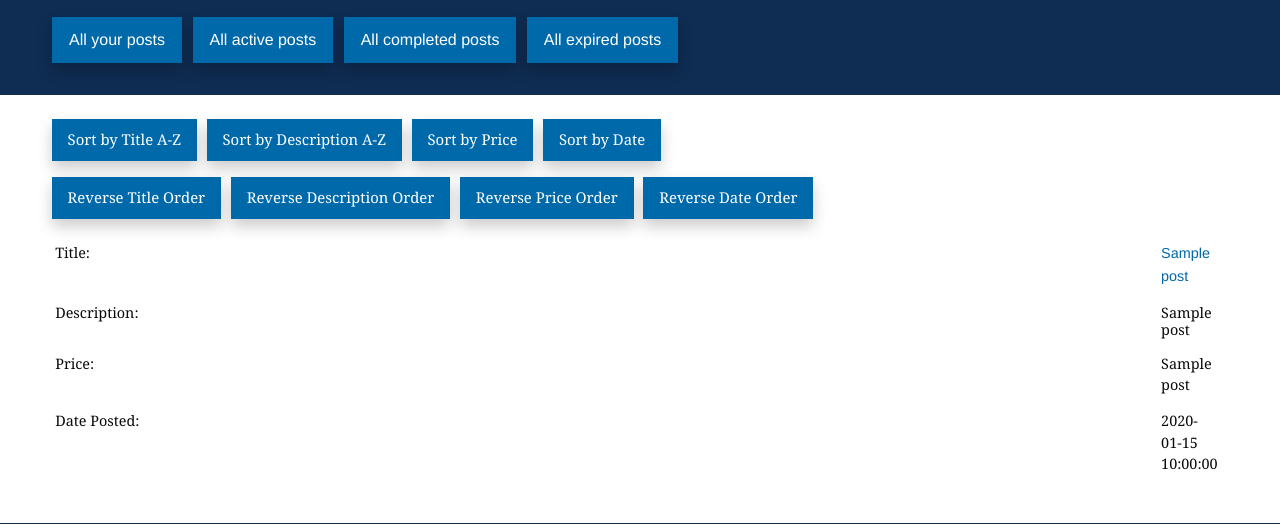
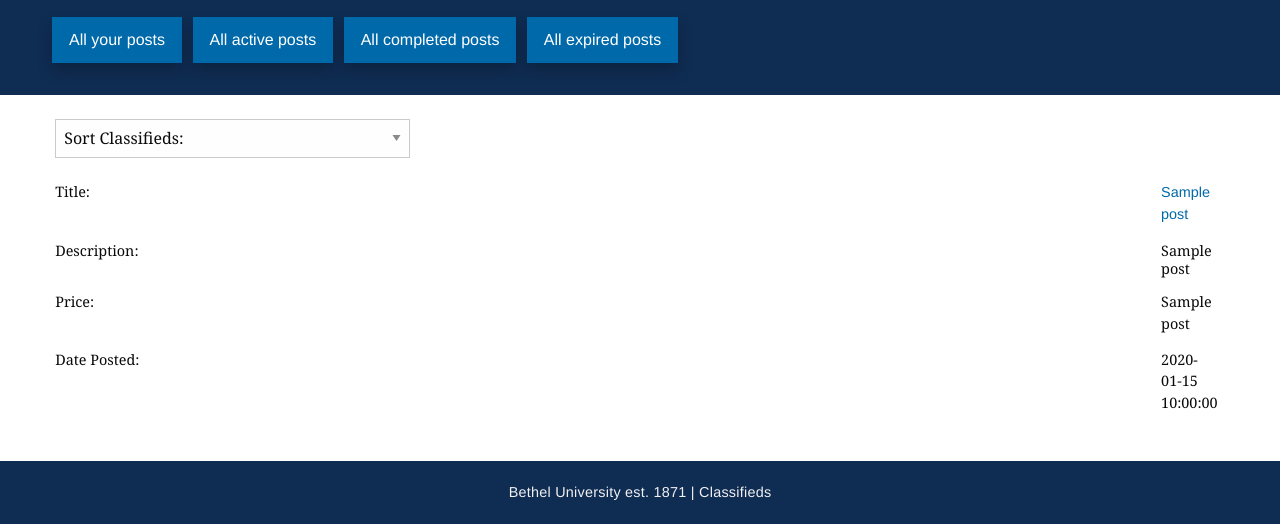
Before and after one commit to betheluniversity/classifieds, a Python web app: template classifieds/templates/viewUsersPosts.html in a window 1280 px wide. Shown: the part 183-707 px from the top of the page. Run offline with Jinja, Linux system fonts and the light colour scheme; the template is opened without the code that fills it: most values are stand-ins (such as "Sample title", 1, 10 or a date in 2020); some libraries are stand-ins or nearby versions; some web fonts are replaced.

Commit message:
Sorting on viewUserPosts
Now use the combo box to sort on viewUserPosts

```diff
--- a/classifieds/static/stylesheet.css
+++ b/classifieds/static/stylesheet.css
@@ -136,6 +136,7 @@ select {
 }
 
 select.selectSort {
+    margin-left: .45em;
     width: 30%;
     min-width: 15em;
 }
--- a/classifieds/templates/viewUsersPosts.html
+++ b/classifieds/templates/viewUsersPosts.html
@@ -37,42 +37,67 @@
     <div class="table">
         <div class="sorting">
             <div class="centered">
-                <button id="titleButtonAZ" class="button">Sort by Title A-Z</button>
-                <button id="descriptionButtonAZ" class="button">Sort by Description A-Z</button>
-                <button id="priceButtonAZ" class="button">Sort by Price</button>
-                <button id="dateButtonAZ" class="button">Sort by Date</button>
-            </div>
-            <div class="centered">
-                <button id="titleButtonZA" class="button">Reverse Title Order</button>
-                <button id="descriptionButtonZA" class="button">Reverse Description Order</button>
-                <button id="priceButtonZA" class="button">Reverse Price Order</button>
-                <button id="dateButtonZA" class="button">Reverse Date Order</button>
+                <select class="selectSort">
+                    <option>Sort Classifieds:</option>
+                    <option id="titleAZ" value="sortByTitleAZ">Title (A-Z)</option>
+                    <option id="titleZA" value="sortByTitleZA">Title (Z-A)</option>
+                    <option id="descriptionAZ" value="sortByDescriptionAZ">Description (A-Z)</option>
+                    <option id="descriptionZA" value="sortByDescriptionZA">Description (Z-A)</option>
+                    <option id="priceAZ" value="sortByPrice">Price (High-Low)</option>
+                    <option id="priceZA" value="reversePriceOrder">Price (Low-High)</option>
+                    <option id="dateAZ" value="sortByDate">Date (Old-New)</option>
+                    <option id="dateZA" value="reverseDateOrder">Date (New-Old)</option>
+                    <option id="postedByAZ" value="sortByPostedByAZ">Author (A-Z)</option>
+                    <option id="postedByZA" value="sortByPostedByZA">Author (Z-A)</option>
+                </select>
             </div>
         <script>
-            document.getElementById("titleButtonAZ").addEventListener("click", function(){sortPosts(".title > a")});
-            document.getElementById("titleButtonZA").addEventListener("click", function(){sortPostsReverse(".title > a")});
-            document.getElementById("descriptionButtonAZ").addEventListener("click", function(){sortPosts(".description > article")});
-            document.getElementById("descriptionButtonZA").addEventListener("click", function(){sortPostsReverse(".description > article")});
-            document.getElementById("priceButtonAZ").addEventListener("click", function(){sortPosts(".price")});
-            document.getElementById("priceButtonZA").addEventListener("click", function(){sortPostsReverse(".price")});
-            document.getElementById("dateButtonAZ").addEventListener("click", function(){sortPosts(".date")});
-            document.getElementById("dateButtonZA").addEventListener("click", function(){sortPostsReverse(".date")});
+{#            $( "#titleAZ" ).click(function() {#}
+{#                alert( "Handler for .click() called." );#}
+{#            });#}
+            console.log("test1");
 
-            function sortPosts(sortQuery) {
+            $(".selectSort").change(function(){
+                console.log("inFunction");
+                if ($(".selectSort option:selected").text() == "Title (A-Z)")
+                    sortPosts(".title > a", true);
+                else if ($(".selectSort option:selected").text() == "Title (Z-A)")
+                    sortPosts(".title > a", false);
+                else if ($(".selectSort option:selected").text() == "Description (A-Z)")
+                    sortPosts(".description > article", true);
+                else if ($(".selectSort option:selected").text() == "Description (Z-A)")
+                    sortPosts(".description > article", false);
+                else if ($(".selectSort option:selected").text() == "Price (High-Low)")
+                    sortPosts(".price", true);
+                else if ($(".selectSort option:selected").text() == "Price (Low-High)")
+                    sortPosts(".price", false);
+                else if ($(".selectSort option:selected").text() == "Date (Old-New)")
+                    sortPosts(".date", true);
+                else if ($(".selectSort option:selected").text() == "Date (New-Old)")
+                    sortPosts(".date", false);
+                else if ($(".selectSort option:selected").text() == "Author (A-Z)")
+                    sortPosts(".postedBy > a", true);
+                else if ($(".selectSort option:selected").text() == "Author (Z-A)")
+                    sortPosts(".postedBy > a", false);
+            });
+
+            function sortPosts(sortQuery, reverse) {
+
                 jQuery(".table > .singlePost").sort(function (a, b) {
                     var upA = jQuery('> .row > ' + sortQuery, a).text().toUpperCase();
                     var upB = jQuery('> .row > ' + sortQuery, b).text().toUpperCase();
-                    return upA > upB;
+                    if (upA > upB && reverse == true) {
+                        return 1;
+                    }
+                    else if (upA < upB && reverse == false) {
+                        return 1;
+                    }
+                    else{
+                        return -1;
+                    }
                 }).appendTo('.table');
             };
 
-            function sortPostsReverse(sortQuery) {
-                jQuery(".table > .singlePost").sort(function (a, b) {
-                    var upA = jQuery('> .row > ' + sortQuery, a).text().toUpperCase();
-                    var upB = jQuery('> .row > ' + sortQuery, b).text().toUpperCase();
-                    return upA < upB;
-                }).appendTo('.table');
-            };
         </script>
     </div>
     {% for post in posts %}
```
